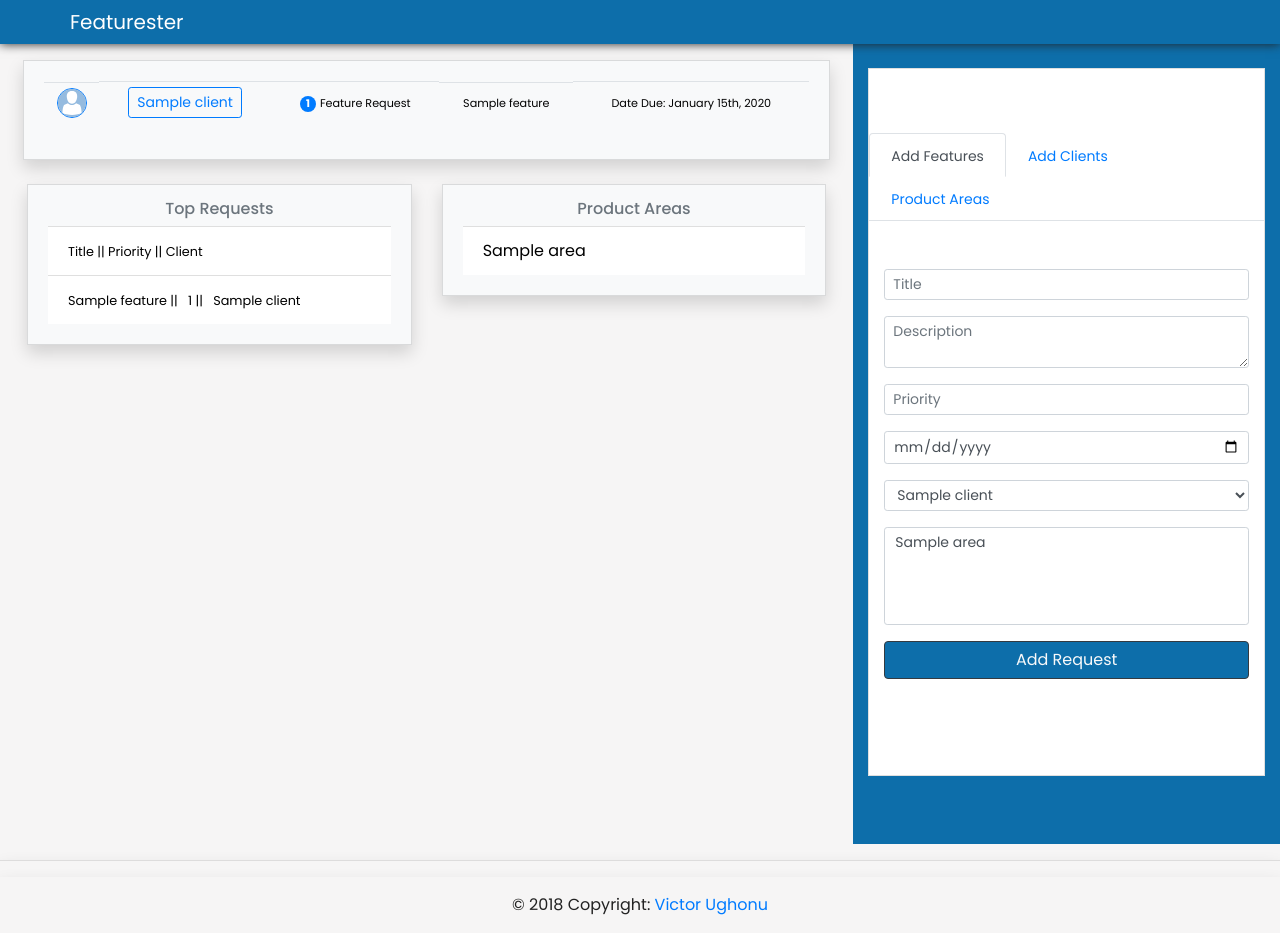
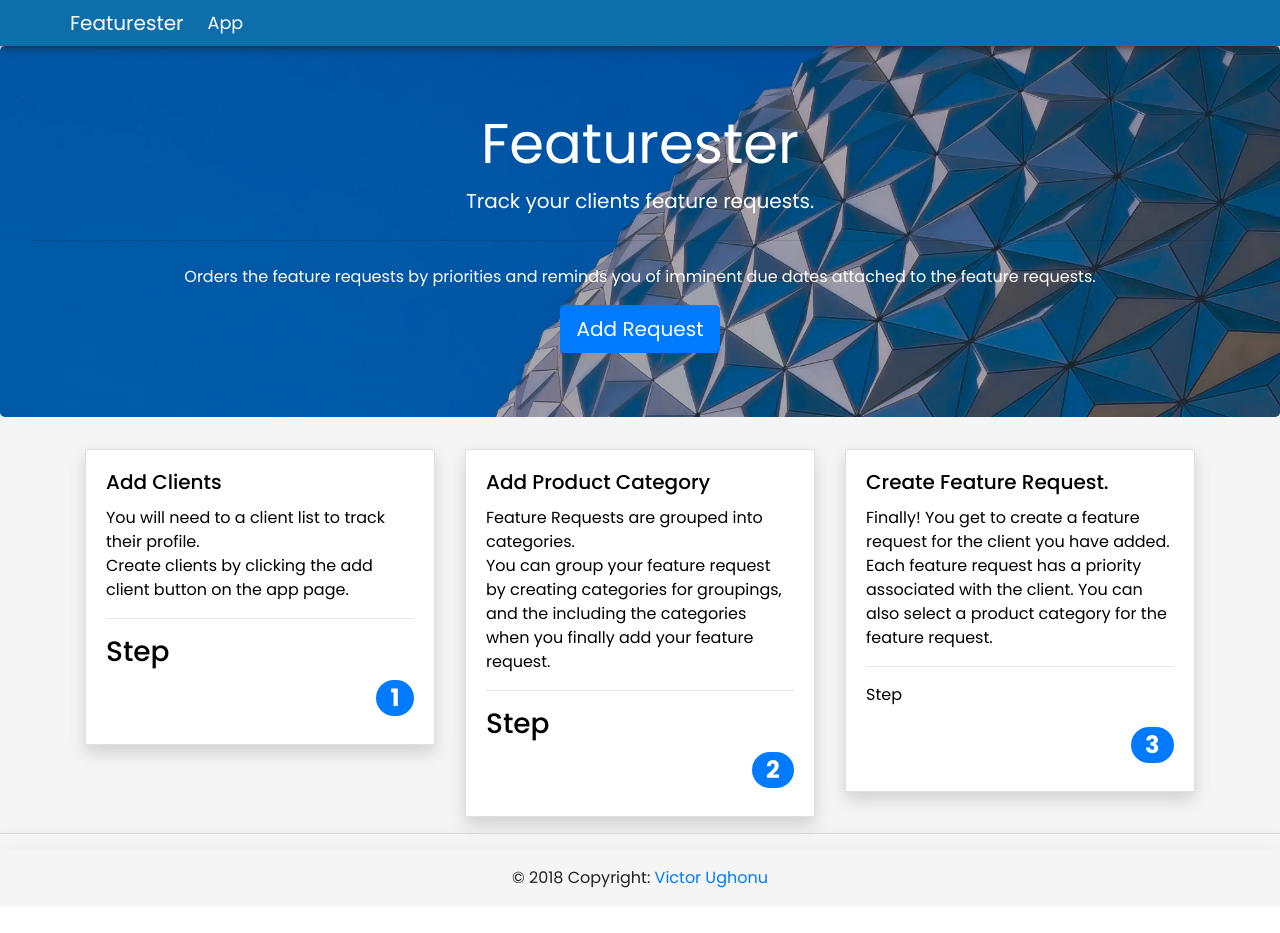
Before and after one commit to Miravicson/Featurester, a Flask app: page / in a window 1280 px wide. After the commit the page ends 888 px from the top, so only its background shows below. Run offline with Flask 2, Linux system fonts and the light colour scheme; tables that the repository leaves empty hold one stand-in row (values such as "Sample post"); some libraries are stand-ins or nearby versions.

Commit message:
added the landing page

```diff
--- a/app/main/views.py
+++ b/app/main/views.py
@@ -7,7 +7,12 @@ from . import bp
 from .forms import ClientForm, FeatureForm, ProductAreaForm
 
 
-@bp.route('/', methods=['GET', 'POST'])
+@bp.route('/', methods=['GET'])
+def landing():
+    """ The Landing Page for the featurester application"""
+    return render_template('landing.html')
+
+@bp.route('/app', methods=['GET', 'POST'])
 def index():
     """ The main view function, serves the home page of the dashboard and handles 3 forms for
     adding Features, adding Clients and adding Product Areas"""
--- a/app/static/css/style.css
+++ b/app/static/css/style.css
@@ -43,6 +43,13 @@ body {
     font-size: 1.1em !important;
 }
 
+.jumbotron {
+    background-image: url('../img/jumbotron.jpg') !important;
+    background-size: cover;
+    background-color: rgba(39, 38, 38, 0.367);
+    color: white;
+    background-blend-mode: darken;
+}
 
 .header {
     background-color: #0d6eaa !important;
--- /dev/null
+++ b/app/templates/landing.html
@@ -0,0 +1,66 @@
+{% extends 'base.html' %} {% block content %}
+<div class="jumbotron text-center">
+    <h1 class="display-4">Featurester</h1>
+    <p class="lead">Track your clients feature requests.</p>
+    <hr class="my-4" />
+    <p>
+        Orders the feature requests by priorities and reminds you of imminent
+        due dates attached to the feature requests.
+    </p>
+    <a
+        class="btn btn-primary btn-lg"
+        href="{{ url_for('main.index') }}"
+        role="button"
+        >Add Request</a
+    >
+</div>
+
+<div class="container">
+    <div class="row text-center">
+        <div class="col-sm-4">
+            <div class="card shadow">
+                <div class="card-body">
+                    <h5 class="card-title">Add Clients</h5>
+                    <p class="card-text">
+                        You will need to a client list to track their profile. <br>
+                        Create clients by clicking the add client button on the app page.
+                    </p>
+                    <hr>
+                    <h3>Step</h3>
+                    <h2 class="float-right"><span class="badge badge-pill badge-primary">1</span></h2>
+                </div>
+            </div>
+        </div>
+        <div class="col-sm-4">
+            <div class="card shadow">
+                <div class="card-body">
+                    <h5 class="card-title">Add Product Category</h5>
+                    <p class="card-text">
+                        Feature Requests are grouped into categories.
+                        <br>
+                        You can group your feature request by creating categories for groupings, and the including the categories when you finally add your feature request.
+                    </p>
+                    <hr>
+                    <h3>Step</h3>
+                    <h2 class="float-right"><span class="badge badge-pill badge-primary">2</span></h2>
+                </div>
+            </div>
+        </div>
+        <div class="col-sm-4">
+            <div class="card shadow">
+                <div class="card-body">
+                    <h5 class="card-title">Create Feature Request.</h5>
+                    <p class="card-text">
+                        Finally! You get to create a feature request for the client you have added.
+                        <br>
+                        Each feature request has a priority associated with the client. You can also select a product category for the feature request.
+                    </p>
+                    <hr />
+                    <p>Step</p>
+                    <h2 class="float-right"><span class="badge badge-pill badge-primary">3</span></h2>
+                </div>
+            </div>
+        </div>
+    </div>
+</div>
+{% endblock content %}
--- a/app/templates/snippets/navbar.html
+++ b/app/templates/snippets/navbar.html
@@ -1,9 +1,19 @@
 <nav class="navbar navbar-expand navbar-dark bg-light py-2">
     <div class="container">
-        <a class="navbar-brand" href="{{ url_for('main.index')  }}">Featurester</a>
+        <a class="navbar-brand" href="{{ url_for('main.landing')  }}">Featurester</a>
         <button class="navbar-toggler" type="button" data-toggle="collapse" data-target="#navbarSupportedContent"
             aria-controls="navbarSupportedContent" aria-expanded="false" aria-label="Toggle navigation">
             <span class="navbar-toggler-icon"></span>
         </button>
+
+        <div class="collapse navbar-collapse" id="navbarSupportedContent">
+            <ul class="navbar-nav mr-auto">
+                <li class="nav-item active">
+                    <a class="nav-link" href="{{ url_for('main.index') }}">App <span class="sr-only">(current)</span></a>
+                </li>
+
+
+            </ul>
+        </div>
     </div>
 </nav>
```
Also changed, not shown: app/static/img/jumbotron.jpg (added).
